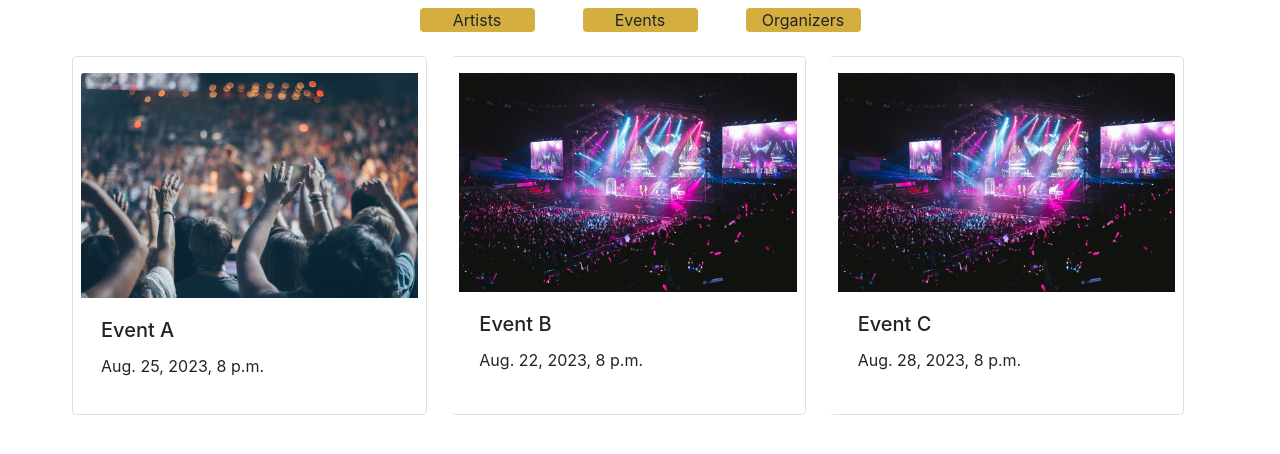
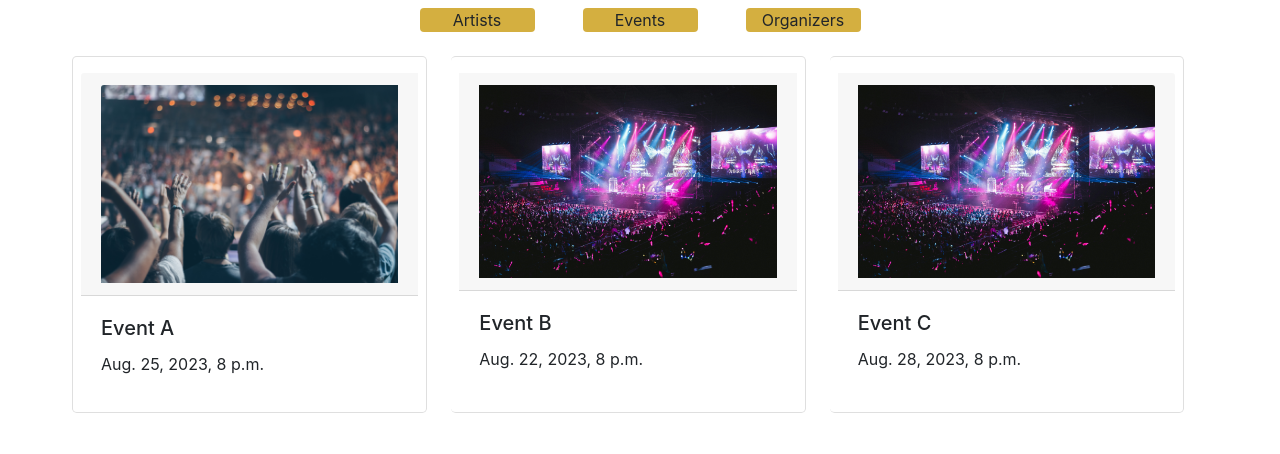
Before and after one commit to stefanikulebanova/HID-Project, a Django app: page /index/ in a window 1280 px wide. Shown: the part 64-518 px from the top of the page. Run offline with Django 4.2, Linux system fonts and the light colour scheme; data comes from the database, SQL or seed files in the repository.

Commit message:
Home page design

```diff
--- a/project_app/templates/index.html
+++ b/project_app/templates/index.html
@@ -55,11 +55,13 @@
   <div class="row mt-4 card-group mx-5 align-content-center">
      {% for event in events %}
     <div class="col-4 card mr-4 px-2 py-3 rounded-lg">
-      <img src="{{MEDIA_URL}}{{event.image.url}}" class="card-img-top" alt="Cover image" style="max-width: 100%;">
-          <div class="card-body">
-            <h5 class="card-title">{{event.title}}</h5>
-            <p class="card-text">{{event.date}}</p>
-          </div>
+      <div class="card-header">
+         <img src="{{MEDIA_URL}}{{event.image.url}}" class="card-img-top" alt="Cover image" style="max-width: 100%;">
+      </div>
+      <div class="card-body">
+         <h5 class="card-title">{{event.title}}</h5>
+         <p class="card-text">{{event.date}}</p>
+      </div>
     </div>
       {% endfor %}
   </div>
```
